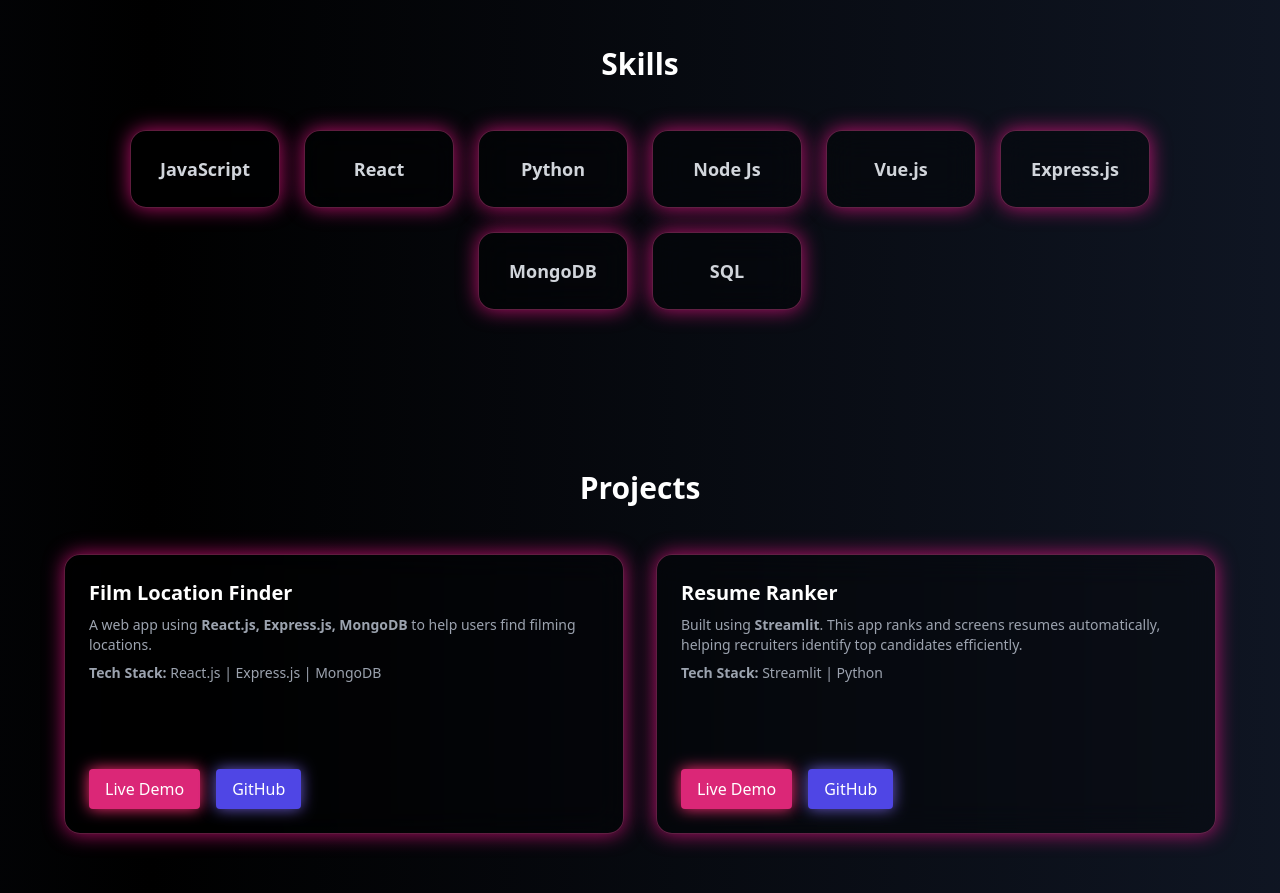
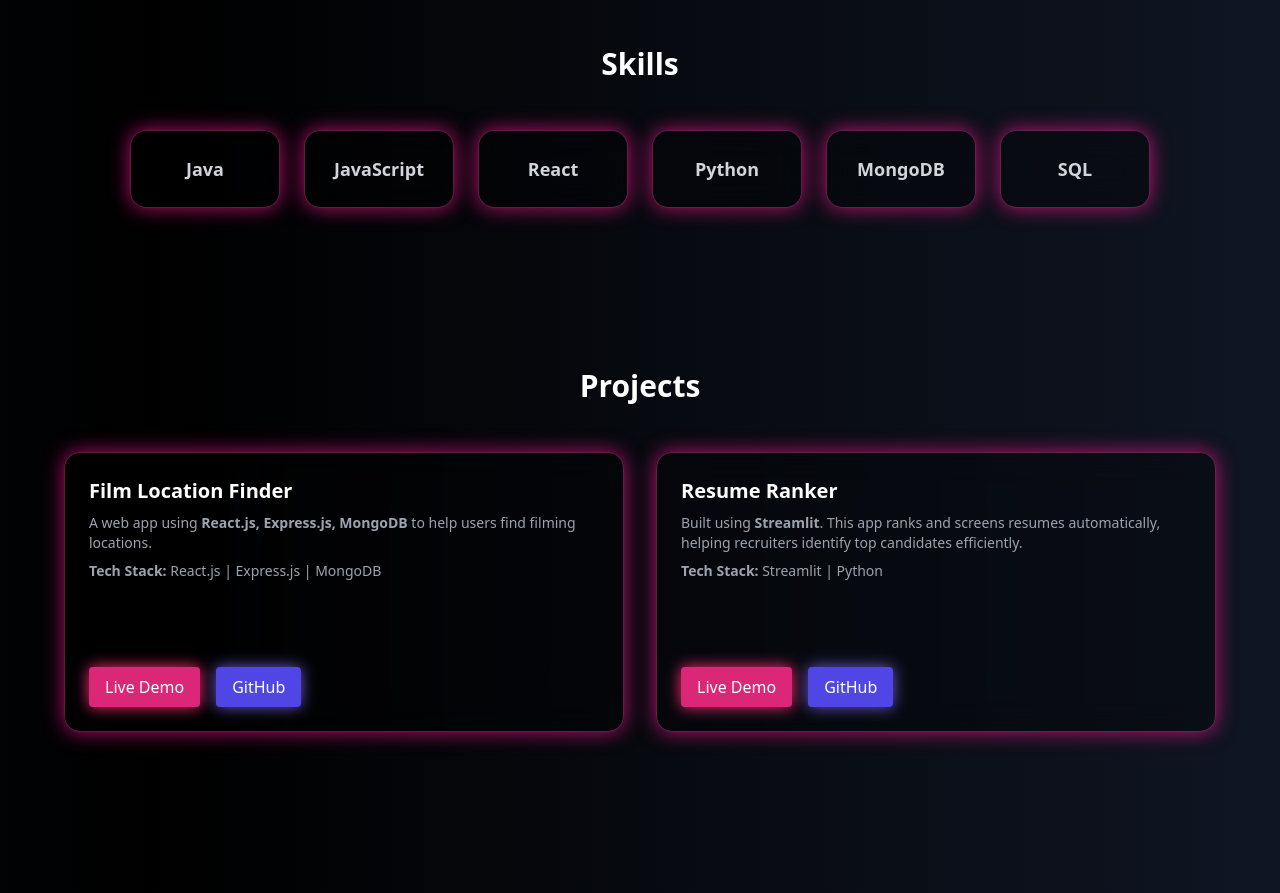
Before and after one commit to Gowtham4-4/portfolio, a React (Create React App) app: page / in a window 1280 px wide. Shown: the part 1320-2213 px from the top of the page. Built offline with nearby package versions, Linux system fonts and the light colour scheme.

Commit message:
Update App.js

```diff
--- a/src/App.js
+++ b/src/App.js
@@ -197,12 +197,10 @@ function App() {
         </h2>
         <div className="flex flex-wrap justify-center gap-6 max-w-5xl mx-auto">
           {[
+            "Java",
             "JavaScript",
             "React",
             "Python",
-            "Node Js",
-            "Vue.js",
-            "Express.js",
             "MongoDB",
             "SQL",
 
```
